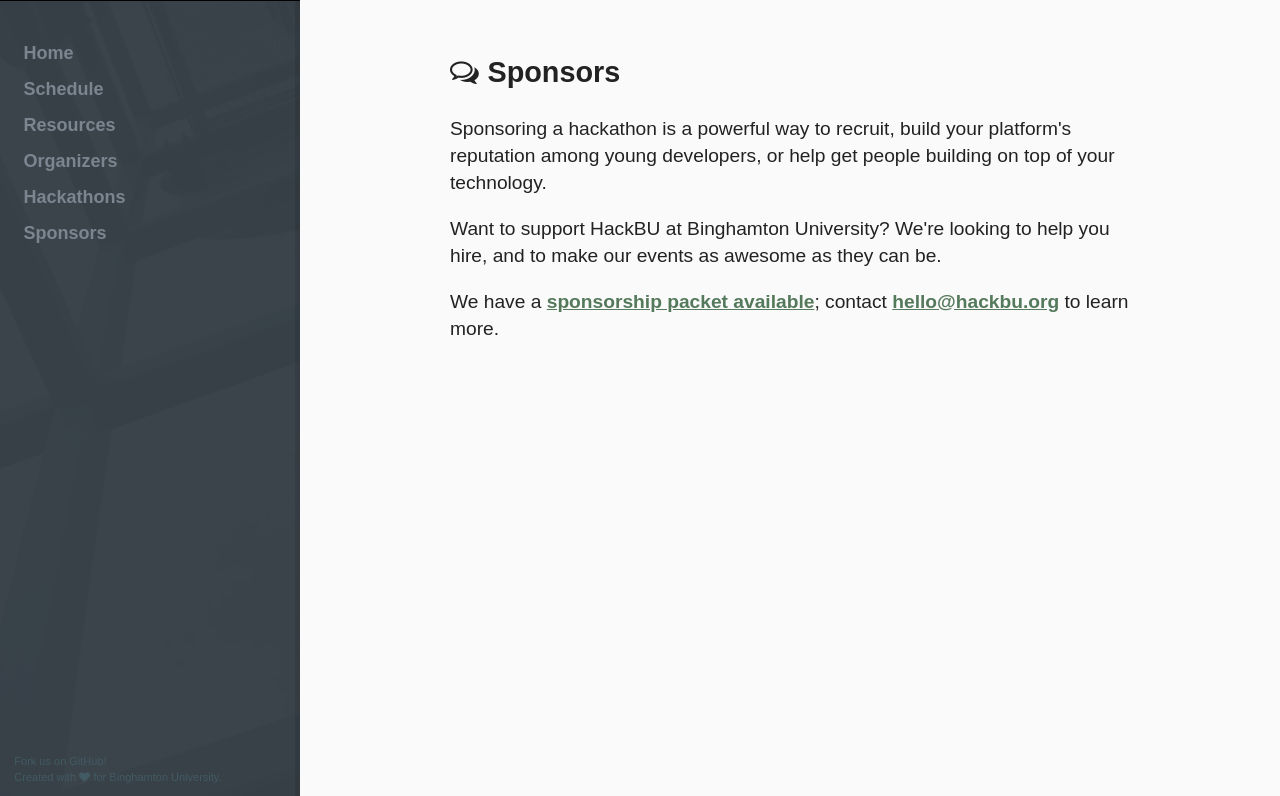
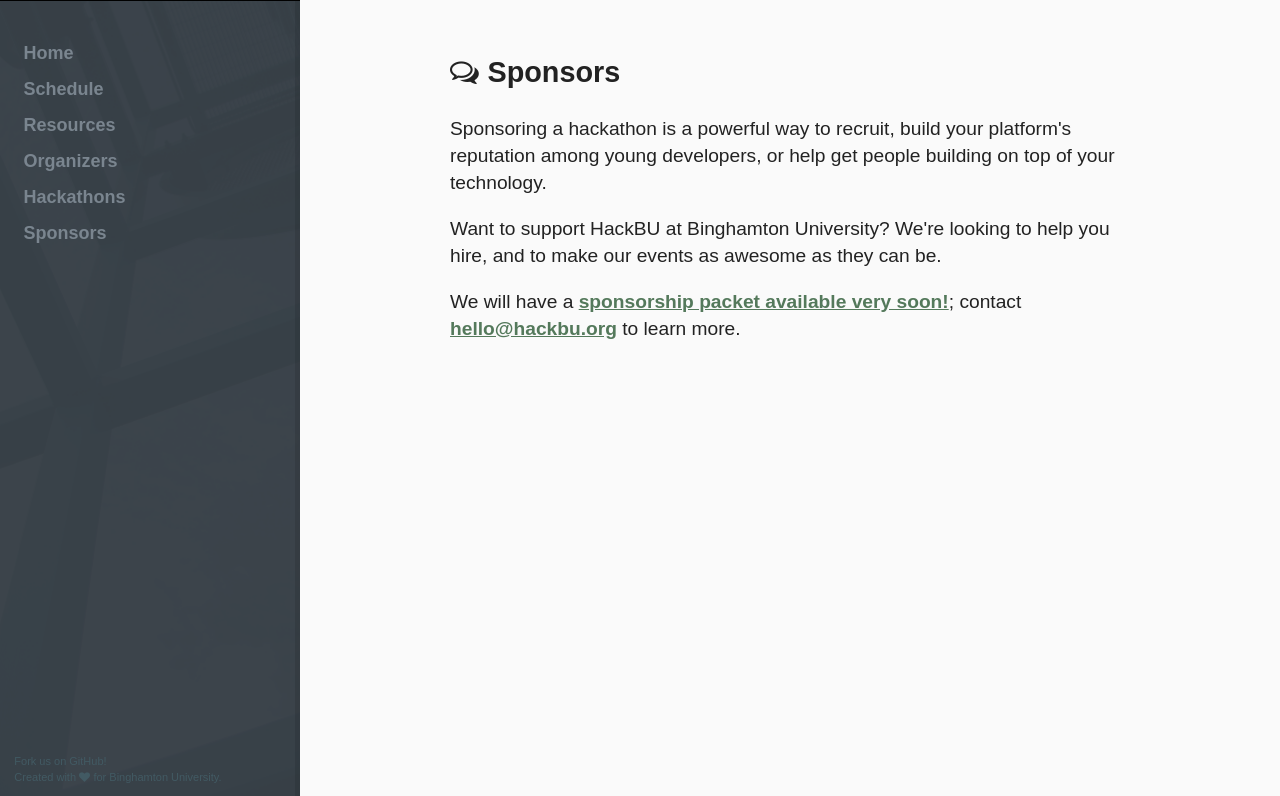
Before and after one commit to hackbinghamton/hackbinghamton.github.io, a Jekyll site: the page built from sponsors/index.html, in a window 1280 px wide, cut to the strip 104-900 px from the top of the page. Built offline with Jekyll 4.4.1, drawn with Linux system fonts in a browser that asks for light colours.

Commit message:
sponsors: rm old sponsorship packet

```diff
--- a/sponsors/index.html
+++ b/sponsors/index.html
@@ -11,5 +11,5 @@
 
     <p>Want to support HackBU at Binghamton University? We're looking to help you hire, and to make our events as awesome as they can be.</p>
 
-    <p>We have a <a href="2021SponsorshipPacket.pdf" title="Sponsorship Packet">sponsorship packet available</a>; contact <a href="mailto:hello@hackbu.org">hello@hackbu.org</a> to learn more.</p>
+    <p>We will have a <a href="" title="Sponsorship Packet">sponsorship packet available very soon!</a>; contact <a href="mailto:hello@hackbu.org">hello@hackbu.org</a> to learn more.</p>
 </div>
```
Also changed, not shown: 1 other file.
